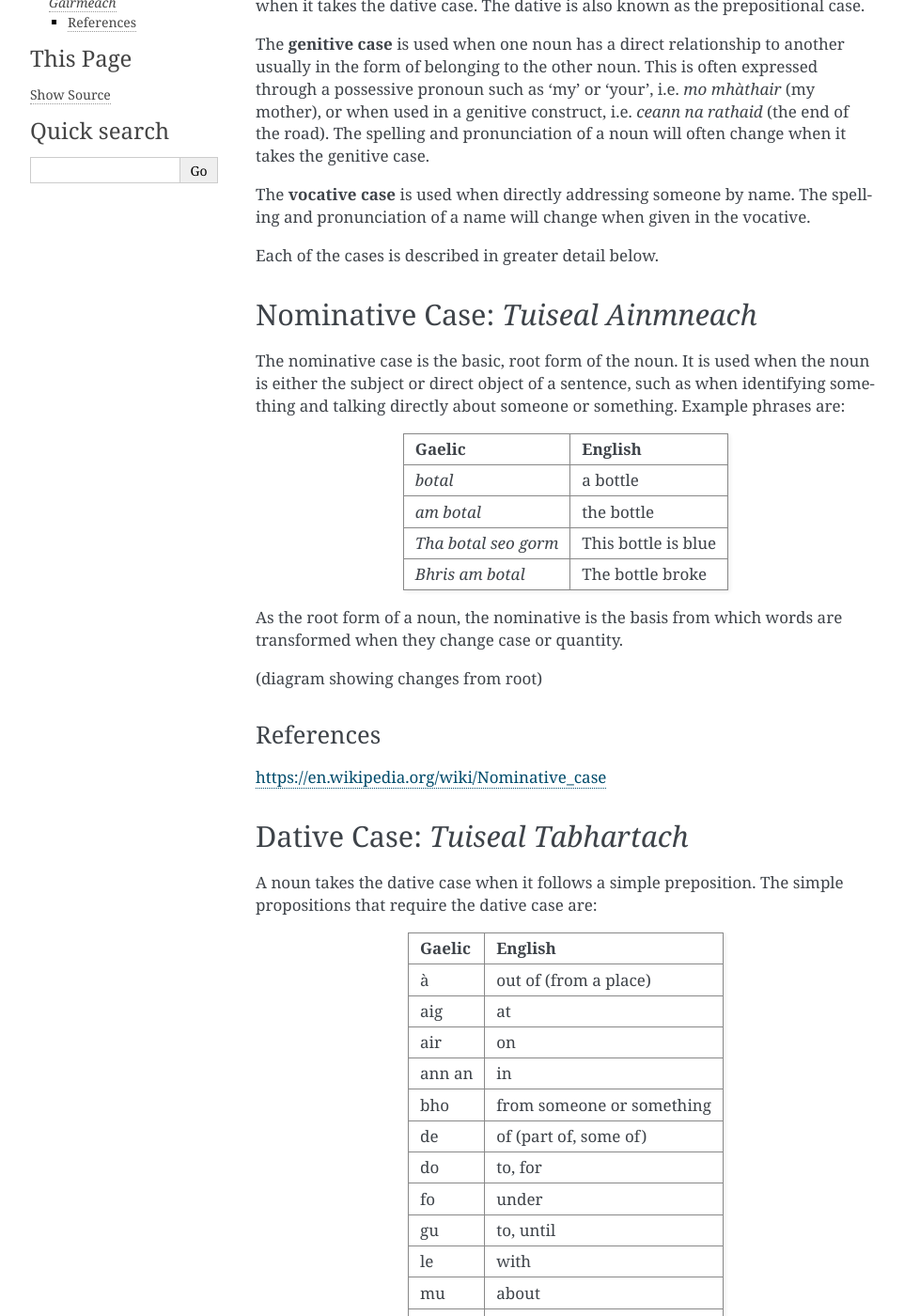
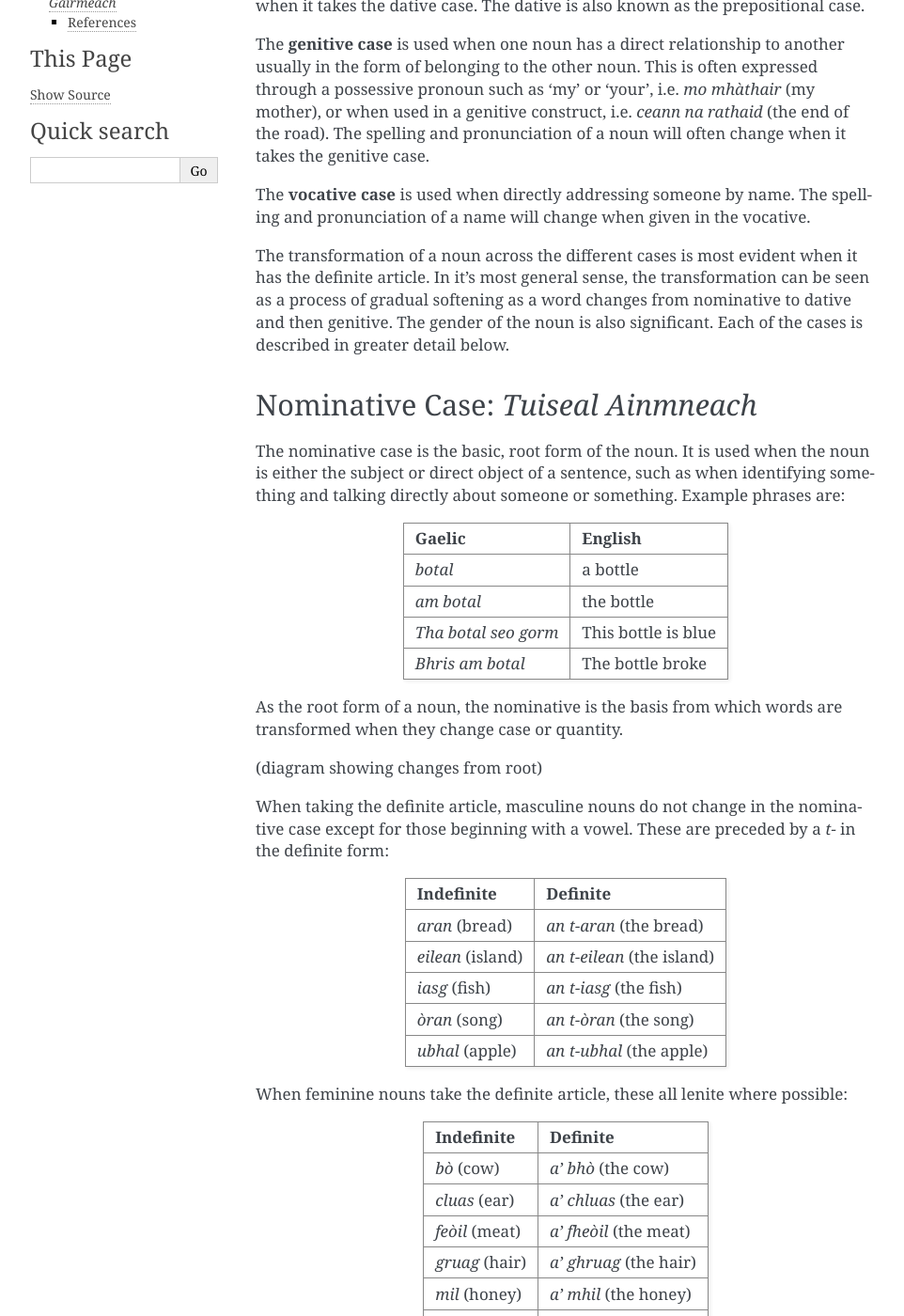
Before and after one commit to ComputationalGaelic/GaelicDiagrams, a Sphinx documentation site: the page built from docs/nouns_case.rst, in a window 1280 px wide and 1400 px high, scrolled down 333 px. Shown: the whole window at 94% size, without its empty margins (148-1110 px from the left). Built offline with Sphinx 7.4.7, drawn with Linux system fonts in a browser that asks for light colours; some of the changed text lies outside the part shown.

```diff
--- a/docs/nouns_case.rst
+++ b/docs/nouns_case.rst
@@ -15,7 +15,7 @@
 The **vocative case** is used when directly addressing someone by name. The spelling and pronunciation of a name will change when given in the vocative.
 
 
-Each of the cases is described in greater detail below.
+The transformation of a noun across the different cases is most evident when it has the definite article. In it's most general sense, the transformation can be seen as a process of gradual softening as a word changes from nominative to dative and then genitive. The gender of the noun is also significant. Each of the cases is described in greater detail below.
 
 
 Nominative Case: *Tuiseal Ainmneach*
@@ -38,6 +38,35 @@
 
 (diagram showing changes from root)
 
+When taking the definite article, masculine nouns do not change in the nominative case except for those beginning with a vowel. These are preceded by a *t-* in the definite form:
+
+====================== ==========================
+Indefinite             Definite
+====================== ==========================
+*aran* (bread)         *an t-aran* (the bread)
+*eilean* (island)      *an t-eilean* (the island)
+*iasg* (fish)          *an t-iasg* (the fish)
+*òran* (song)          *an t-òran* (the song)
+*ubhal* (apple)        *an t-ubhal* (the apple)
+====================== ==========================
+
+When feminine nouns take the definite article, these all lenite where possible:
+
+====================== ==========================
+Indefinite             Definite
+====================== ==========================
+*bò* (cow)             *a’ bhò* (the cow)
+*cluas* (ear)          *a’ chluas* (the ear)
+*feòil* (meat)         *a’ fheòil* (the meat)
+*gruag* (hair)         *a’ ghruag* (the hair)
+*mil* (honey)          *a’ mhil* (the honey)
+*poit* (pot)           *a’ phoit* (the pot)
+*sùil* (eye)           *a’ shùil* (the eye)
+====================== ==========================
+
+.. graphviz:: ../gaelic_diagrams/nouns/nominative_case_definite_article_singular.dot
+	:caption: Transformation of singular nouns with definite article in the nominative case.
+
 References
 ++++++++++
 
@@ -54,21 +83,24 @@
 ===================== =========================
 Gaelic                English
 ===================== =========================
-à                     out of (from a place)
-aig                   at
-air                   on
-ann an                in
-bho                   from someone or something
-de                    of (part of, some of)
-do                    to, for
-fo                    under
-gu                    to, until
-le                    with
-mu                    about
-ri                    against, with
-ro                    before
-tro                   through
+*à*                   out of (from a place)
+*aig*                 at
+*air*                 on
+*ann an*              in
+*bho*                 from someone or something
+*de*                  of (part of, some of)
+*do*                  to, for
+*fo*                  under
+*gu*                  to, until
+*le*                  with
+*mu*                  about
+*ri*                  against, with
+*ro*                  before
+*tro*                 through
 ===================== =========================
+
+.. graphviz:: ../gaelic_diagrams/nouns/dative_case_definite_article_singular.dot
+	:caption: Transformation of singular nouns with definite article in the dative case.
 
 References
 ++++++++++
@@ -104,7 +136,7 @@
 
 
 .. graphviz:: ../gaelic_diagrams/nouns/vocative_case.dot
-	:caption: Vocative Case.
+	:caption: Transformation of nouns in the vocative case.
 
 
 References
```
Also changed, not shown: 4 other files.
